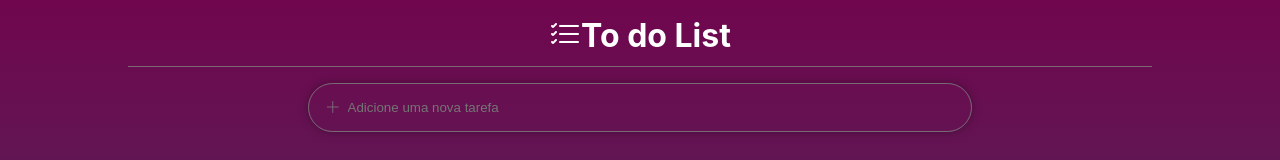
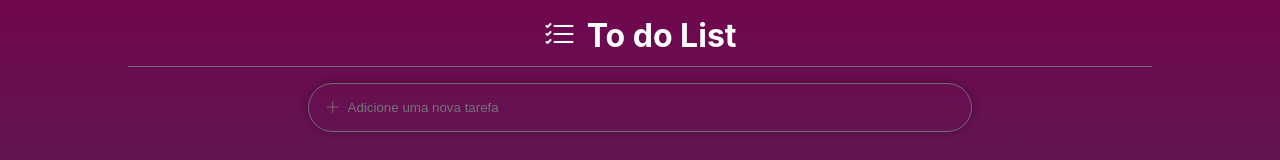
Before and after one commit to SraSidle/To_do_List-React-P01-M04, a React (Create React App) app in the folder projeto-to-do-list/: page / in a window 1280 px wide. Shown: the top 160 px of the page. Built offline with nearby package versions, Linux system fonts and the light colour scheme; no server answers.

Commit message:
margin rigth check titulo

```diff
--- a/projeto-to-do-list/src/components/header/header.css
+++ b/projeto-to-do-list/src/components/header/header.css
@@ -33,6 +33,9 @@ header > form {
   header > form {
     width: 90%;
   }
+}
+.bi-list-check{
+  margin-right: .7rem;
 }
 
 button.bi {
```
